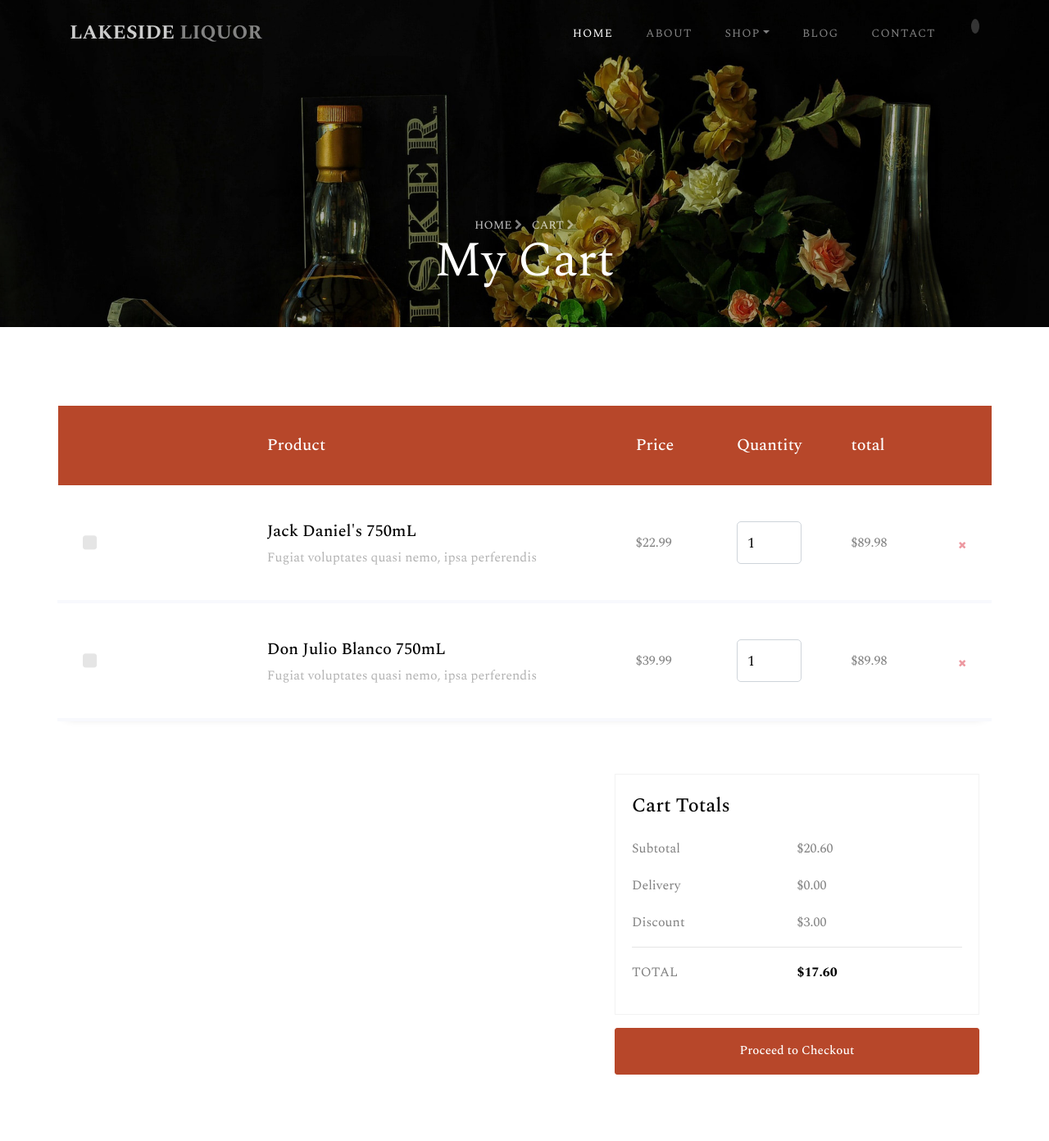
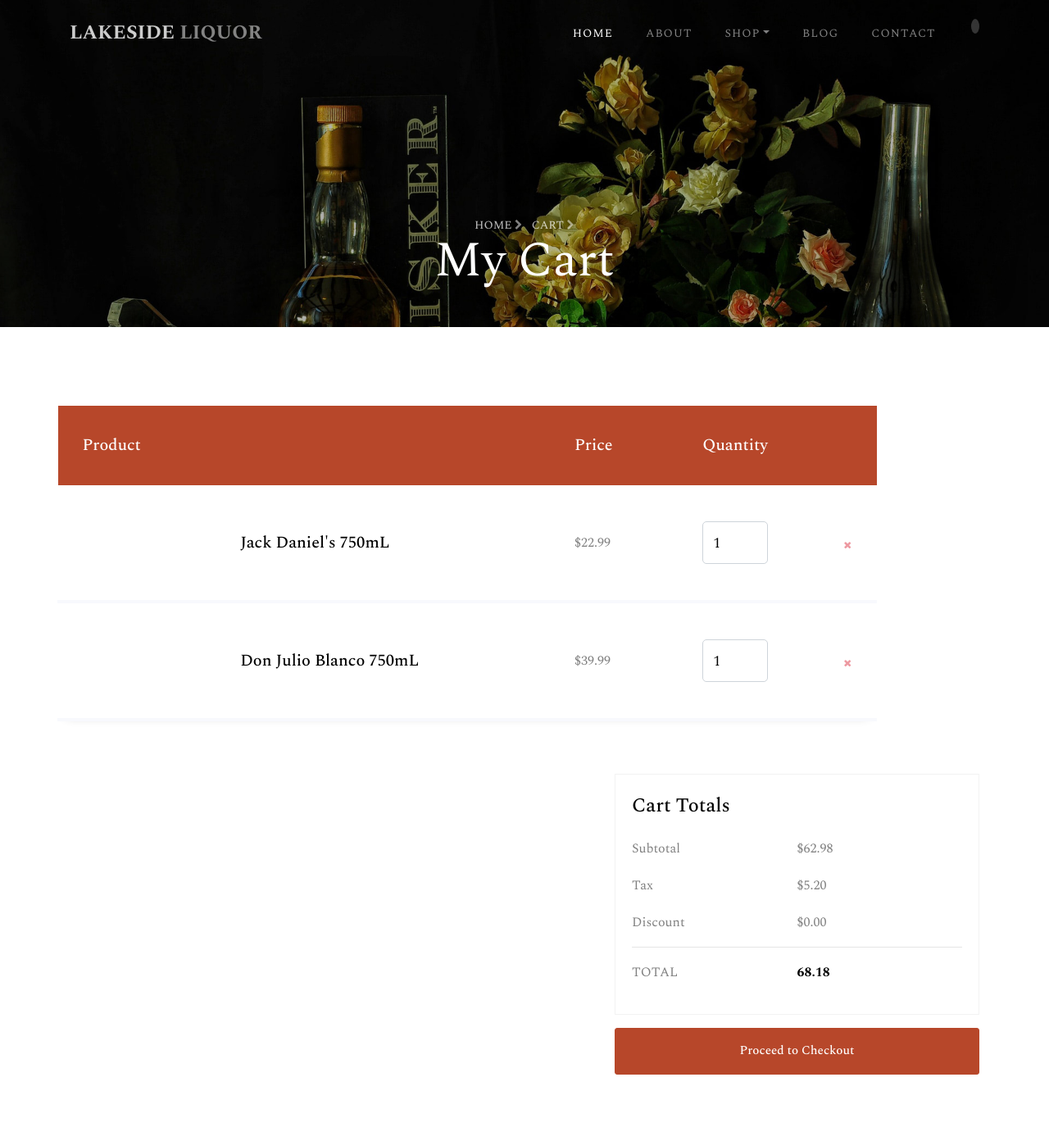
Before and after one commit to manvirchakal/LiquorWithDjango, a Django app: page /cart/ in a window 1280 px wide. Shown: the part 31-1423 px from the top of the page at 82% size. Run offline with Django 3.2, Linux system fonts and the light colour scheme; a user stored in the database is signed in; data comes from the database, SQL or seed files in the repository; both versions use the stored data as it was after the commit; some libraries are stand-ins or nearby versions; some web fonts are replaced.

Commit message:
began dynamically rendering totals with tax in the cart view

```diff
--- a/src/DjangoEcommerce/pages/views.py
+++ b/src/DjangoEcommerce/pages/views.py
@@ -37,6 +37,16 @@
 def cart_view(request, *args, **kwargs):
 	order_check = Order.objects.filter(user=request.user,ordered=False)
 	no_order = ""
+	order_items = order_check[0].products.all()
+	order_total = 0
+	for item in order_items:
+		order_total += item.item.price*item.quantity
+
+	order_tax = float(order_total)*0.0825
+	order_tax = '%.2f'%order_tax
+
+	order_total_tax = float(order_total) + float(order_tax)
+	order_total_tax = '%.2f'%order_total_tax
 
 	if order_check.exists():
 		order = order_check
@@ -46,6 +56,9 @@
 		no_order = "no items to display"
 
 	context = {
+		'order_total': order_total,
+		'order_tax': order_tax,
+		'order_total_tax': order_total_tax,
 		'no_order': no_order,
 		'order': order,
 		'order_items': order_items,
--- a/src/DjangoEcommerce/templates/base.html
+++ b/src/DjangoEcommerce/templates/base.html
@@ -40,7 +40,7 @@
 			    		</p>
 		        </div>
 		        <div class="reg">
-		        	<p class="mb-0"><a href="#" class="mr-2">Sign Up</a> <a href="#">Log In</a></p>
+		        	<p class="mb-0"><a href="/signup/" class="mr-2">Sign Up</a> <a href="/login/">Log In</a></p>
 		        </div>
 					</div>
 				</div>
--- a/src/DjangoEcommerce/templates/cart.html
+++ b/src/DjangoEcommerce/templates/cart.html
@@ -20,12 +20,10 @@
 						<table class="table">
 						  <thead class="thead-primary">
 						    <tr>
+						    	<th>Product</th>
 						    	<th>&nbsp;</th>
-						    	<th>&nbsp;</th>
-						    	<th>Product</th>
 						      <th>Price</th>
 						      <th>Quantity</th>
-						      <th>total</th>
 						      <th>&nbsp;</th>
 						    </tr>
 						  </thead>
@@ -33,18 +31,12 @@
 						  	{% for item in order_items %}
 						    <tr class="alert" role="alert">
 						    	<td>
-						    		<label class="checkbox-wrap checkbox-primary">
-										  <input type="checkbox">
-										  <span class="checkmark"></span>
-										</label>
-						    	</td>
-						    	<td>
 						    		<div class="img" style="background-image: url({{ item.item.image }});"></div>
 						    	</td>
 						      <td>
 						      	<div class="email">
 						      		<span>{{ item.item.name }} {{ item.item.capacity.size }}</span>
-						      		<span>Fugiat voluptates quasi nemo, ipsa perferendis</span>
+						      		<span></span>
 						      	</div>
 						      </td>
 						      <td>${{ item.item.price }}</td>
@@ -53,7 +45,6 @@
 				             	<input type="text" name="quantity" class="quantity form-control input-number" value="{{ item.quantity }}" min="1" max="100">
 				          	</div>
 				          </td>
-				          <td>$89.98</td>
 						      <td>
 						      	<button type="button" class="close" data-dismiss="alert" aria-label="Close" onclick="location.href = 'products/remove-from-cart/{{ item.item.id }}/'">
 				            	<span aria-hidden="true"><i class="fa fa-close"></i></span>
@@ -71,20 +62,20 @@
     					<h3>Cart Totals</h3>
     					<p class="d-flex">
     						<span>Subtotal</span>
-    						<span>$20.60</span>
+    						<span>${{ order_total }}</span>
     					</p>
     					<p class="d-flex">
-    						<span>Delivery</span>
-    						<span>$0.00</span>
+    						<span>Tax</span>
+    						<span>${{ order_tax }}</span>
     					</p>
     					<p class="d-flex">
     						<span>Discount</span>
-    						<span>$3.00</span>
+    						<span>$0.00</span>
     					</p>
     					<hr>
     					<p class="d-flex total-price">
     						<span>Total</span>
-    						<span>$17.60</span>
+    						<span>{{ order_total_tax }}</span>
     					</p>
     				</div>
     				<p class="text-center"><a href="checkout.html" class="btn btn-primary py-3 px-4">Proceed to Checkout</a></p>
```
Also changed, not shown: src/DjangoEcommerce/cart/views.py (+5 -4 lines), src/DjangoEcommerce/db.sqlite3.
